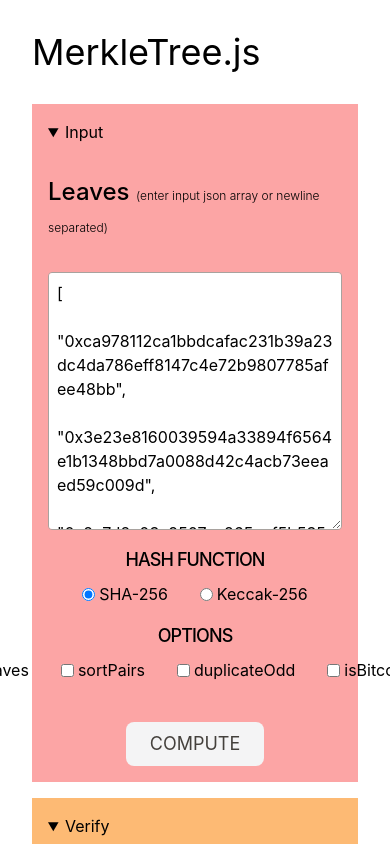
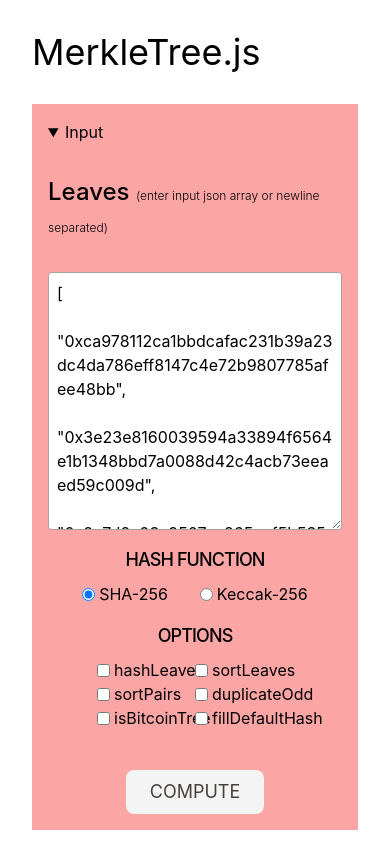
Before and after one commit to Pryority/merkle-next, a Next.js app: page / in a window 390 px wide. Built offline with nearby package versions, Linux system fonts and the light colour scheme.

Commit message:
fix mobile responsiveness of input options

```diff
--- a/pages/index.tsx
+++ b/pages/index.tsx
@@ -59,28 +59,28 @@ export default function Home() {
               </div>
               <div className="flex flex-col w-full items-center space-y-2">
                 <label className="font-medium uppercase tracking-tighter text-lg">Options</label>
-                <div className="flex items-center justify-center space-x-8 w-full">
-                  <div className="flex items-center space-x-1">
+                <div className="grid grid-cols-2 sm:grid-cols-3 lg:grid-cols-6 items-center justify-center w-2/3 sm:w-5/6 lg:w-full">
+                  <div className="flex items-center justify-start lg:justify-center w-full space-x-1">
                     <input type="checkbox" name="option" value="hashLeaves" id="hashLeaves"/>
                     <label htmlFor="hashLeaves">hashLeaves</label>
                   </div>
-                  <div className="flex items-center space-x-1">
+                  <div className="flex items-center justify-start lg:justify-center w-full space-x-1">
                     <input type="checkbox" name="option" value="sortLeaves" id="sortLeaves"/>
                     <label htmlFor="sortLeaves">sortLeaves</label>
                   </div>
-                  <div className="flex items-center space-x-1">
+                  <div className="flex items-center justify-start lg:justify-center w-full space-x-1">
                     <input type="checkbox" name="option" value="sortPairs" id="sortPairs"/>
                     <label htmlFor="sortPairs">sortPairs</label>
                   </div>
-                  <div className="flex items-center space-x-1">
+                  <div className="flex items-center justify-start lg:justify-center w-full space-x-1">
                     <input type="checkbox" name="option" value="duplicateOdd" id="duplicateOdd"/>
                     <label htmlFor="duplicateOdd">duplicateOdd</label>
                   </div>
-                  <div className="flex items-center space-x-1">
+                  <div className="flex items-center justify-start lg:justify-center w-full space-x-1">
                     <input type="checkbox" name="option" value="isBitcoinTree" id="isBitcoinTree"/>
                     <label htmlFor="isBitcoinTree">isBitcoinTree</label>
                   </div>
-                  <div className="flex items-center space-x-1">
+                  <div className="flex items-center justify-start lg:justify-center w-full space-x-1">
                     <input type="checkbox" name="option" value="fillDefaultHash" id="fillDefaultHash"/>
                     <label htmlFor="fillDefaultHash">fillDefaultHash</label>
                   </div>
```
